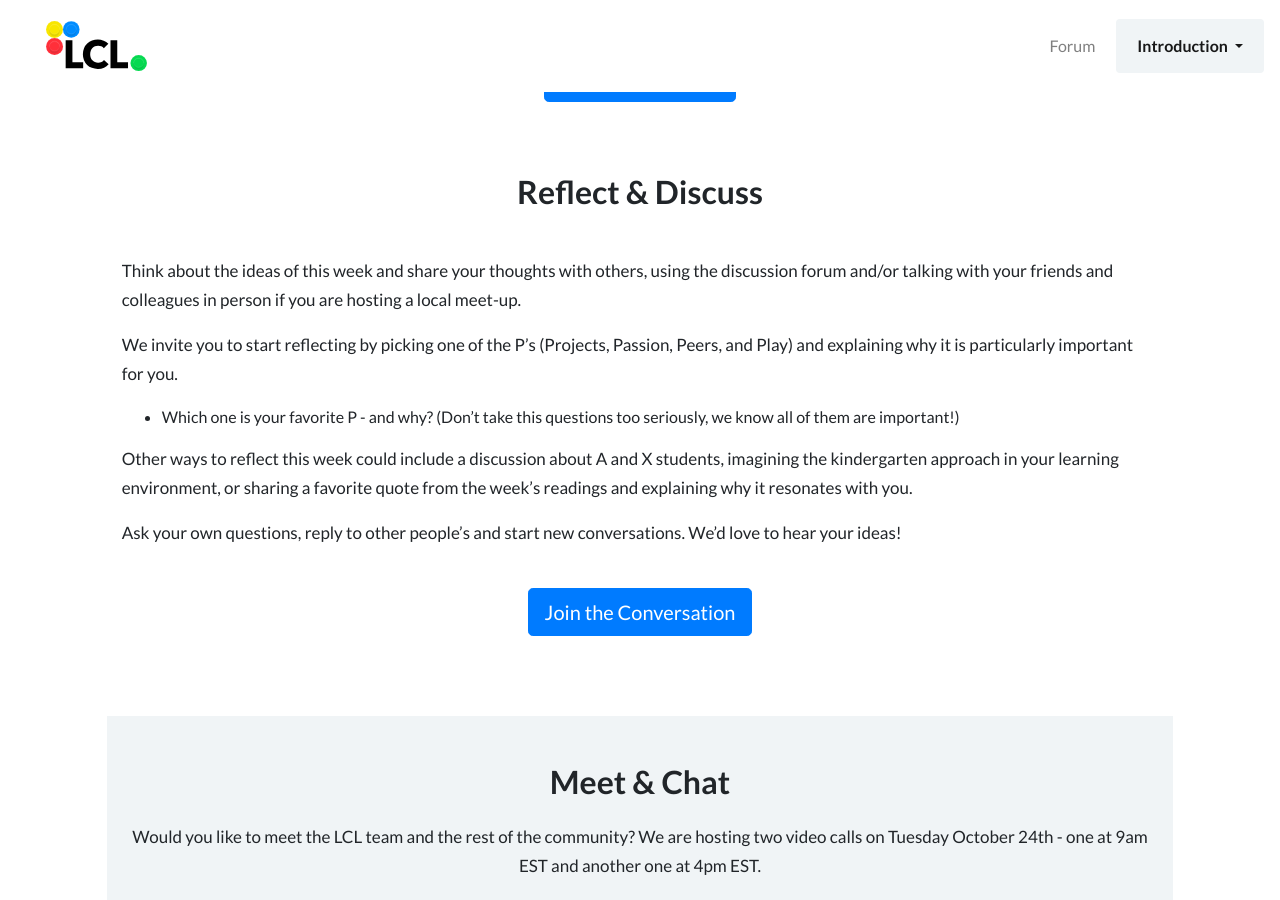
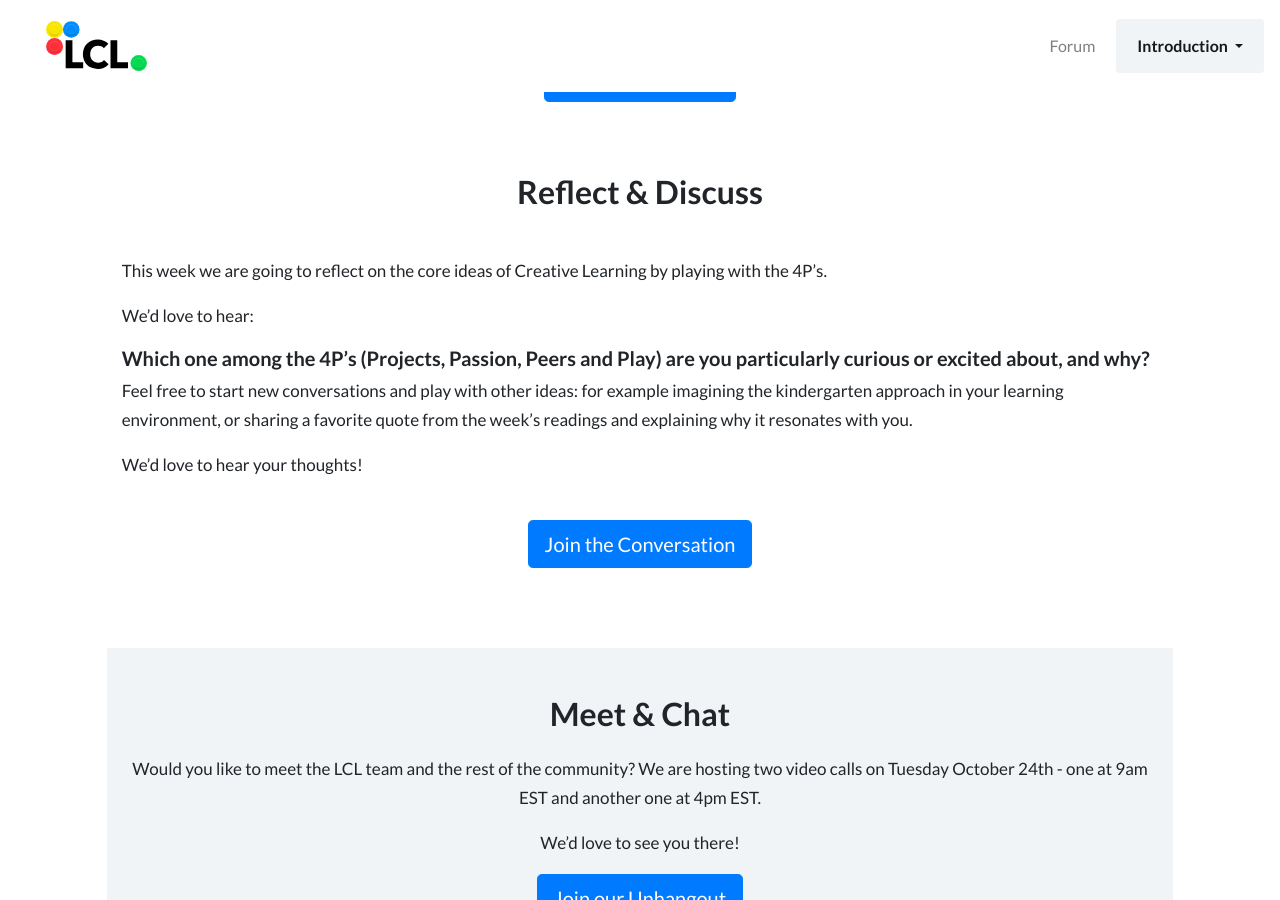
Before and after one commit to mitmedialab/lcl, a Jekyll site: the page built from _modules/week1.md, in a window 1280 px wide and 900 px high, scrolled down 1918 px. Built offline with Jekyll 4.4.1, drawn with Linux system fonts in a browser that asks for light colours; nearby versions of some CDN libraries.

Commit message:
updated intro module text

```diff
--- a/_modules/week1.md
+++ b/_modules/week1.md
@@ -71,16 +71,15 @@
     title:
     discussion-prompt: |
 
-      Think about the ideas of this week and share your thoughts with others, using the discussion forum and/or talking with your friends and colleagues in person if you are hosting a local meet-up.
+      This week we are going to reflect on the core ideas of Creative Learning by playing with the 4P's.
 
-      We invite you to start reflecting by picking one of the P's (Projects, Passion, Peers, and Play) and explaining why it is particularly important for you.
+      We'd love to hear:
 
-      * Which one is your favorite P - and why?
-      (Don't take this questions too seriously, we know all of them are important!)
+      ##### **Which one among the 4P's (Projects, Passion, Peers and Play) are you particularly curious or excited about, and why?** #####
 
-      Other ways to reflect this week could include a discussion about A and X students, imagining the kindergarten approach in your learning environment, or sharing a favorite quote from the week's readings and explaining why it resonates with you.
+      Feel free to start new conversations and play with other ideas: for example imagining the kindergarten approach in your learning environment, or sharing a favorite quote from the week's readings and explaining why it resonates with you.
 
-      Ask your own questions, reply to other people's and start new conversations. We'd love to hear your ideas!
+      We'd love to hear your thoughts!
 
 
 meet:
```
Also changed, not shown: 4 other files.
